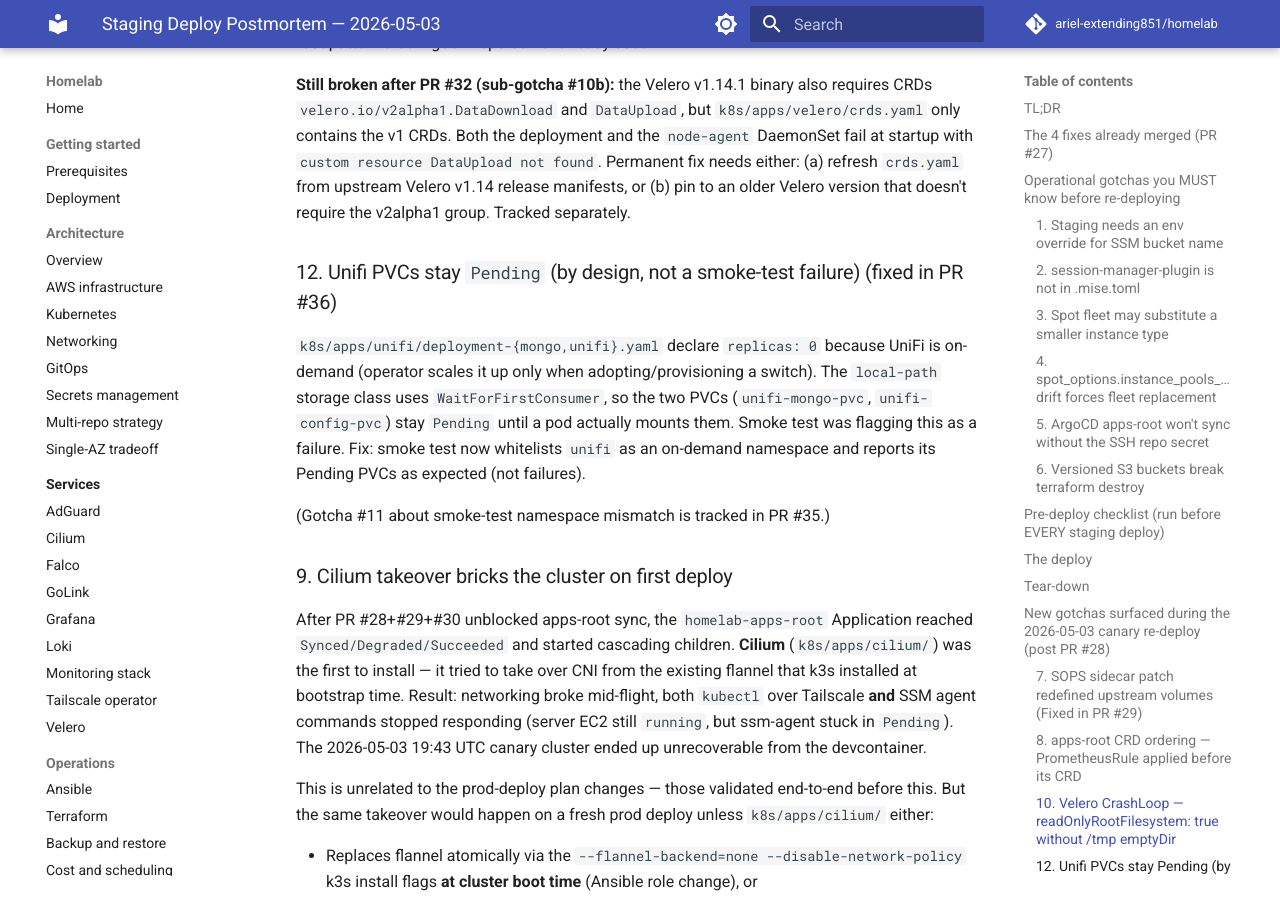
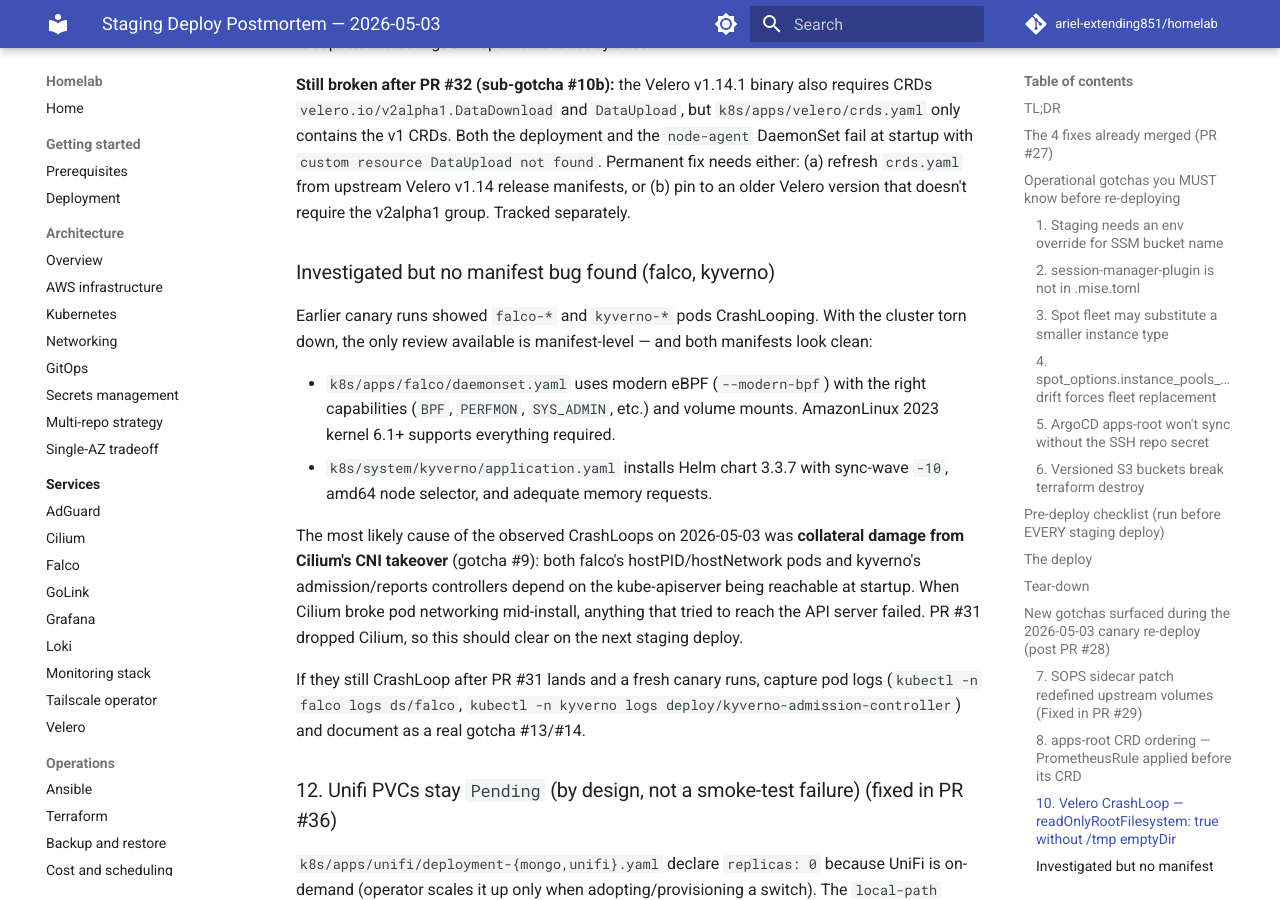
Before and after one commit to ariel-extending851/homelab, an MkDocs documentation site: the page built from docs/runbooks/staging-deploy-2026-05-postmortem.md, in a window 1280 px wide and 900 px high, scrolled down 6960 px. Built offline with MkDocs 1.6.1 and Material for MkDocs 9.7.7, drawn with Linux system fonts in a browser that asks for light colours; comment, search, counter and statistics services are not loaded.

Commit message:
docs(postmortem): add falco + kyverno investigation notes
Both apps showed CrashLoop in earlier canary runs but their manifests
review clean. Most likely root cause: collateral damage from Cilium's
CNI takeover (gotcha #9) — both depend on the kube-apiserver being
reachable at startup. PR #31 dropped Cilium, so this should clear on
the next staging deploy.

If still CrashLooping post-PR #31, capture pod logs and document
properly as gotchas #13/#14.

Co-Authored-By: Claude Opus 4.7 (1M context) <noreply@anthropic.com>

```diff
--- a/docs/runbooks/staging-deploy-2026-05-postmortem.md
+++ b/docs/runbooks/staging-deploy-2026-05-postmortem.md
@@ -232,6 +232,17 @@ plugin init error: open /tmp/plugin112169602: read-only file system
 
 **Still broken after PR #32 (sub-gotcha #10b):** the Velero v1.14.1 binary also requires CRDs `velero.io/v2alpha1.DataDownload` and `DataUpload`, but `k8s/apps/velero/crds.yaml` only contains the v1 CRDs. Both the deployment and the `node-agent` DaemonSet fail at startup with `custom resource DataUpload not found`. Permanent fix needs either: (a) refresh `crds.yaml` from upstream Velero v1.14 release manifests, or (b) pin to an older Velero version that doesn't require the v2alpha1 group. Tracked separately.
 
+### Investigated but no manifest bug found (falco, kyverno)
+
+Earlier canary runs showed `falco-*` and `kyverno-*` pods CrashLooping. With the cluster torn down, the only review available is manifest-level — and both manifests look clean:
+
+- `k8s/apps/falco/daemonset.yaml` uses modern eBPF (`--modern-bpf`) with the right capabilities (`BPF`, `PERFMON`, `SYS_ADMIN`, etc.) and volume mounts. AmazonLinux 2023 kernel 6.1+ supports everything required.
+- `k8s/system/kyverno/application.yaml` installs Helm chart 3.3.7 with sync-wave `-10`, amd64 node selector, and adequate memory requests.
+
+The most likely cause of the observed CrashLoops on 2026-05-03 was **collateral damage from Cilium's CNI takeover** (gotcha #9): both falco's hostPID/hostNetwork pods and kyverno's admission/reports controllers depend on the kube-apiserver being reachable at startup. When Cilium broke pod networking mid-install, anything that tried to reach the API server failed. PR #31 dropped Cilium, so this should clear on the next staging deploy.
+
+If they still CrashLoop after PR #31 lands and a fresh canary runs, capture pod logs (`kubectl -n falco logs ds/falco`, `kubectl -n kyverno logs deploy/kyverno-admission-controller`) and document as a real gotcha #13/#14.
+
 ### 12. Unifi PVCs stay `Pending` (by design, not a smoke-test failure) (fixed in PR #36)
 
 `k8s/apps/unifi/deployment-{mongo,unifi}.yaml` declare `replicas: 0` because UniFi is on-demand (operator scales it up only when adopting/provisioning a switch). The `local-path` storage class uses `WaitForFirstConsumer`, so the two PVCs (`unifi-mongo-pvc`, `unifi-config-pvc`) stay `Pending` until a pod actually mounts them. Smoke test was flagging this as a failure. Fix: smoke test now whitelists `unifi` as an on-demand namespace and reports its Pending PVCs as expected (not failures).
```
